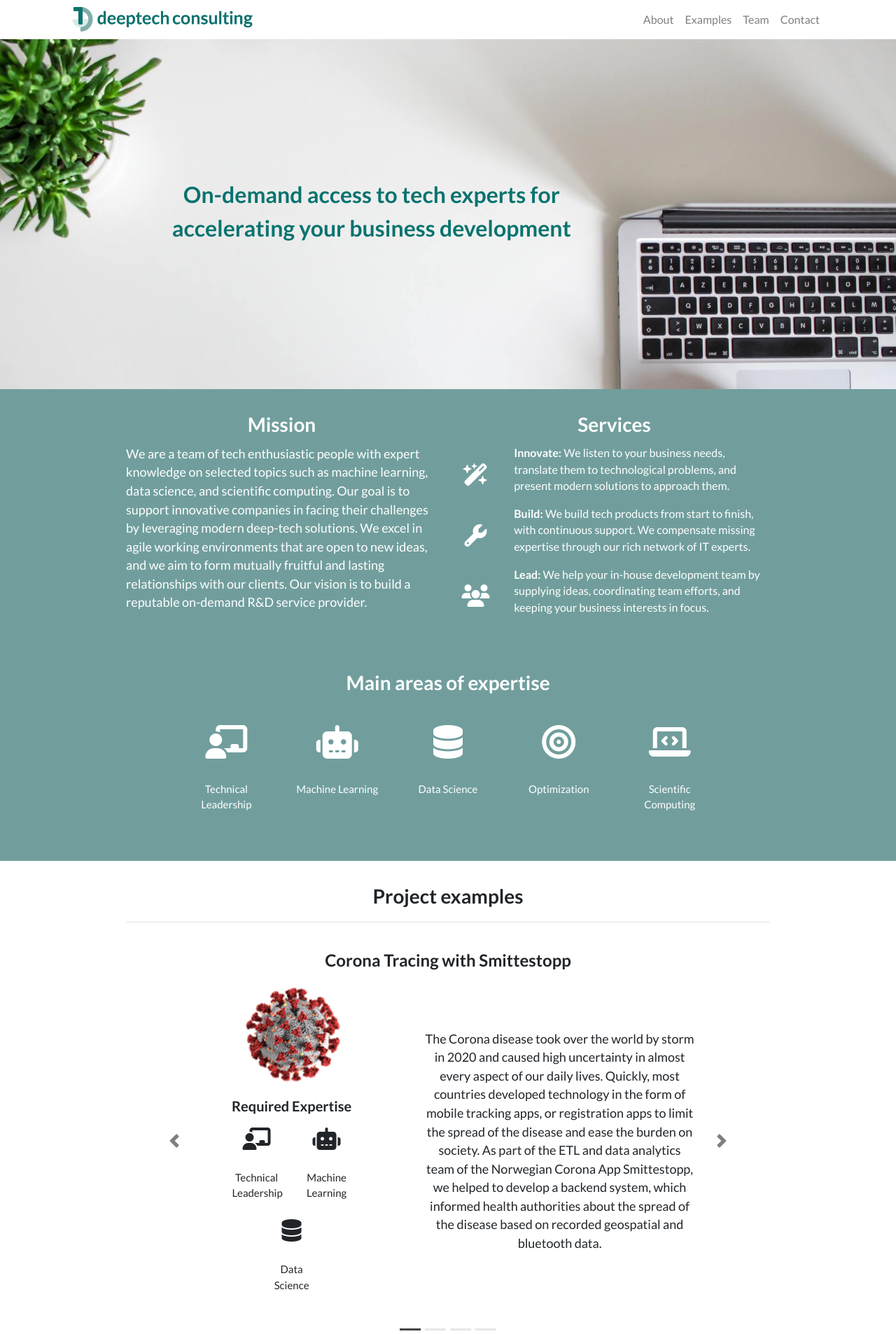
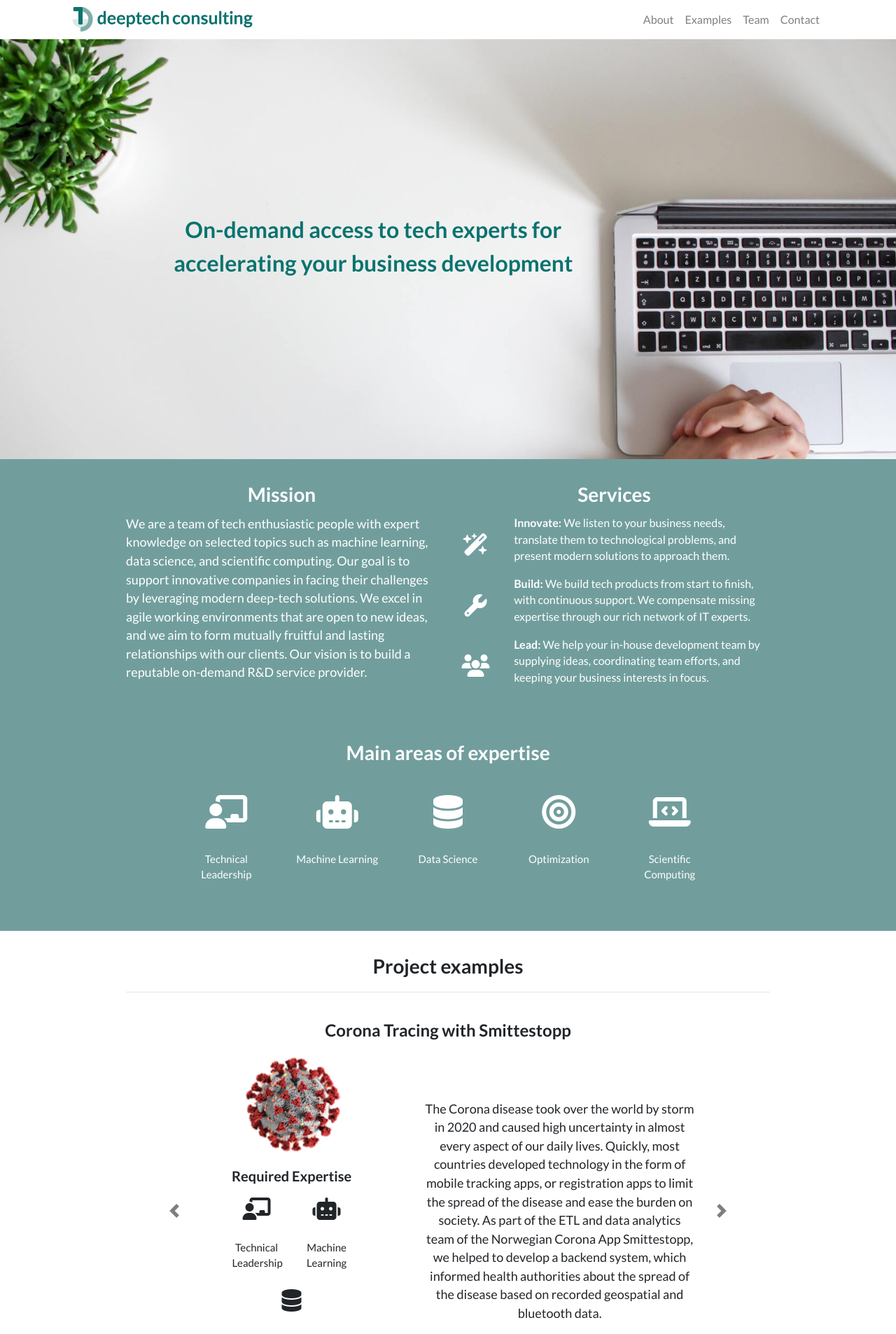
Before and after one commit to deeptechconsulting/deeptechconsulting.github.io, a Jekyll site: the page built from index.html, in a window 1280 px wide. Shown: the top 1906 px of the page at 70% size. Built offline with Jekyll 4.4.1, drawn with Linux system fonts in a browser that asks for light colours; nearby versions of some CDN libraries.

Commit message:
changed banner:

```diff
--- a/_layouts/main.html
+++ b/_layouts/main.html
@@ -1,14 +1,17 @@
 ---
 layout: wrapper
 ---
-<div class="row vcenter" id="banner">
-  <div class="col-8 col-md-6 offset-1 offset-md-2">
-      <div class="text-center container">
-      <h2 class="font-bold" style="color: #09736F;">
-        On-demand access to tech experts for accelerating your business development
-      </h2>
+<section id="banner" class="vcenter" style="display:flex; align-items:center;">
+  <div class="container-fluid headline">
+    <div class="row vcenter">
+      <div class="col-12 col-sm-8 col-md-6 offset-sm-1 offset-md-2">
+          <div class="text-center">
+          <h2 class="font-bold" style="color: #09736F;">
+            On-demand access to tech experts for accelerating your business development
+          </h2>
+        </div>
+      </div>
     </div>
   </div>
-</div>
-
+</section>
 {{ content }}
--- a/assets/css/style.css
+++ b/assets/css/style.css
@@ -19,15 +19,29 @@ h1, h2, h3, h4, h5 {
   max-width: 20%;
 }
 
+@media (max-width: 500px) {
+  .headline {
+    margin-top:100px;
+  }
+}
+
+@media (max-width: 250px) {
+  .headline {
+    margin-top:200px;
+  }
+}
 
 #banner {
   background: url(../images/banner_background_resized.jpg);
-  background-repeat: no-repeat;
+  background-size: contain;
+  /* background-repeat: no-repeat; */
   -webkit-background-size: cover;
-  -moz-background-size: cover;
-  -o-background-size: cover;
-  background-size: cover;
-  min-height: 500px;
+  /* -moz-background-size: cover; */
+  /* -o-background-size: cover; */
+  /* background-size: cover; */
+  min-height: 600px;
+  width: 100%;
+  height: auto;
 }
 
 .btn-custom {
```
Also changed, not shown: _layouts/wrapper.html (+4 -4 lines).
